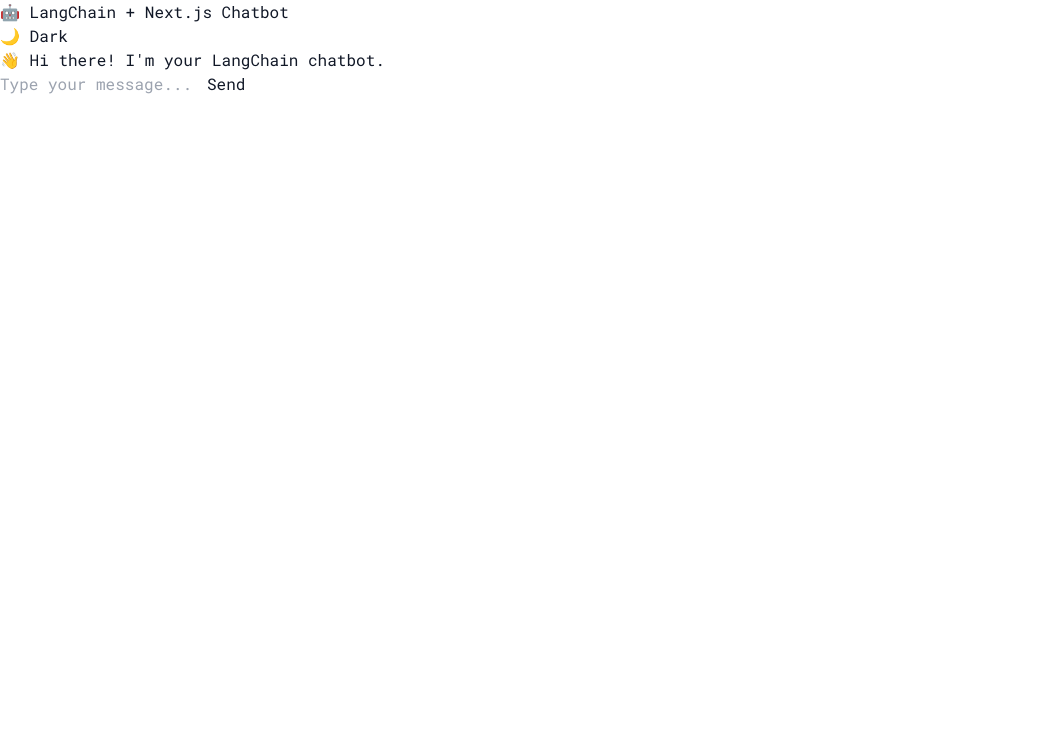
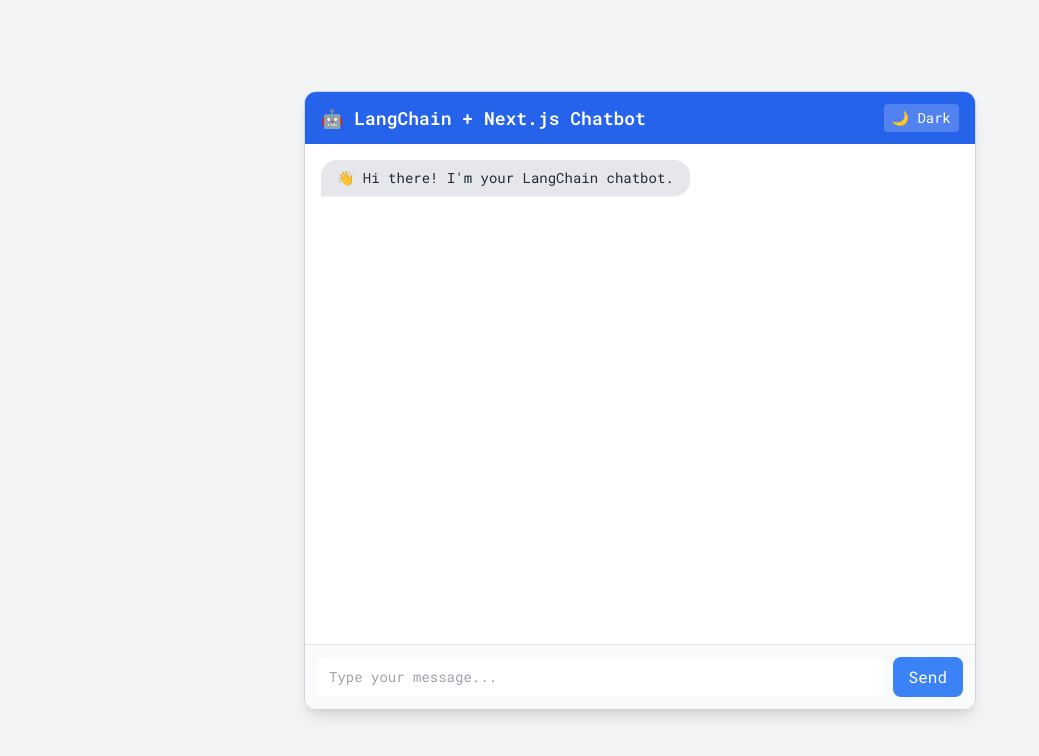
Before and after one commit to nidarifda/langchain-chatbot, a Next.js app: page / in a window 1280 px wide. Shown: the top 756 px of the page, without its empty margins (0-1039 px from the left). Built offline with nearby package versions, Linux system fonts and the light colour scheme.

Commit message:
Create tailwind.config.js

```diff
--- /dev/null
+++ b/tailwind.config.js
@@ -0,0 +1,11 @@
+module.exports = {
+  darkMode: "media", // or 'class' if you want manual toggle
+  content: [
+    "./app/**/*.{js,ts,jsx,tsx}",
+    "./components/**/*.{js,ts,jsx,tsx}",
+  ],
+  theme: {
+    extend: {},
+  },
+  plugins: [],
+};
```
